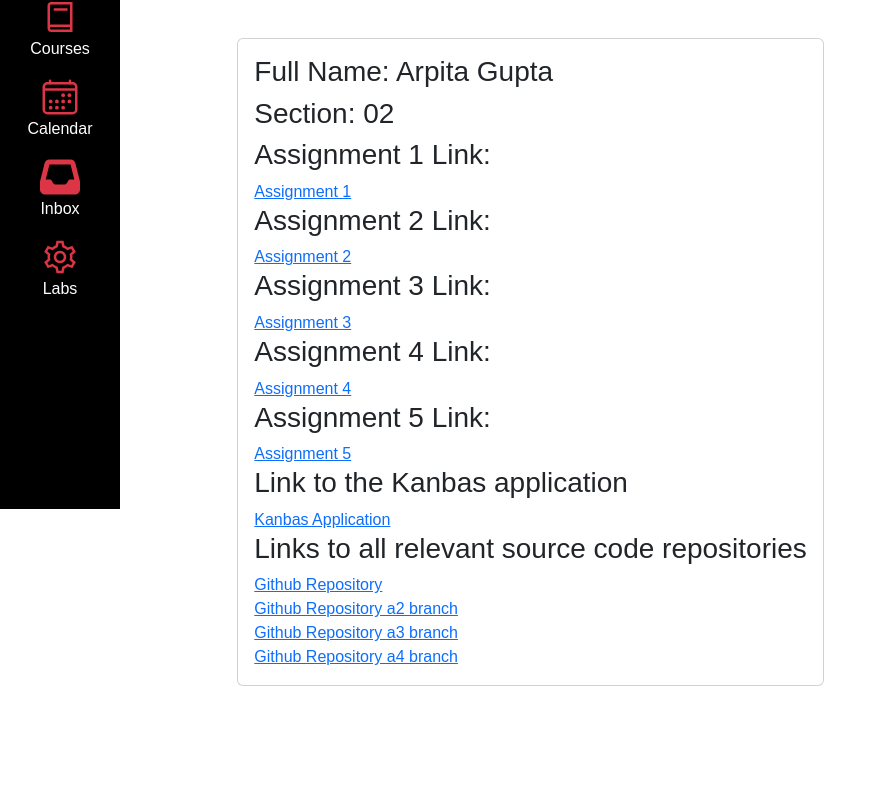
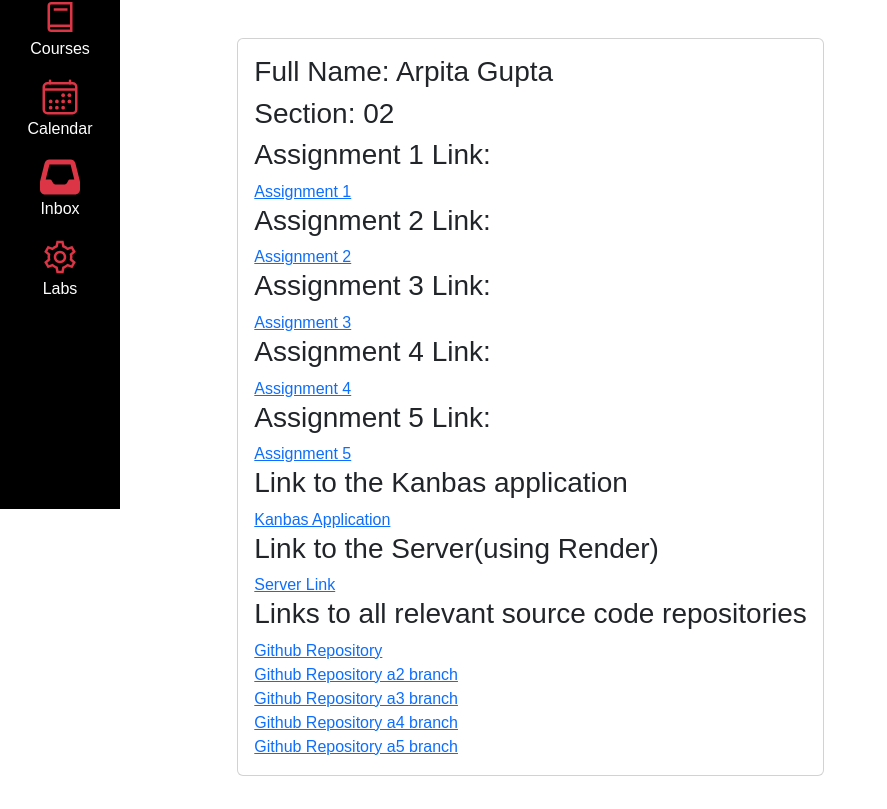
Before and after one commit to Arpita-Gupta1902/kanbas-react-web-app, a React (Create React App) app: page /#/Kanbas/Account/Signin in a window 1280 px wide. Shown: the part 291-1100 px from the top of the page, without its empty margins (0-887 px from the left). Before the commit the page ends 1010 px from the top, so only its background shows below. Built offline with nearby package versions, Linux system fonts and the light colour scheme; no server answers.

Commit message:
fix: changes

```diff
--- a/src/Kanbas/Account/Signin.tsx
+++ b/src/Kanbas/Account/Signin.tsx
@@ -44,6 +44,8 @@ export default function Signin() {
       <a id="wd-assng-link" href="https://northeastern.instructure.com/courses/192548/assignments/2423283">Assignment 5</a>
       <h3>Link to the Kanbas application</h3>
       <a id="wd-kanbas-link" href="https://celebrated-scone-b94a59.netlify.app/#/Kanbas/Account/Signin">Kanbas Application</a>
+      <h3>Link to the Server(using Render)</h3>
+      <a id="wd-kanbas-link" href="https://kanbas-node-server-app-knuk.onrender.com">Server Link</a>
       <h3>Links to all relevant source code repositories</h3>
       <a id="wd-github" href="https://github.com/Arpita-Gupta1902/kanbas-react-web-app">Github Repository</a>
       <br/>
@@ -52,6 +54,8 @@ export default function Signin() {
       <a id="wd-github" href="https://github.com/Arpita-Gupta1902/kanbas-react-web-app/tree/a3">Github Repository a3 branch</a>
       <br/>
       <a id="wd-github" href="https://github.com/Arpita-Gupta1902/kanbas-react-web-app/tree/a4">Github Repository a4 branch</a>
+      <br/>
+      <a id="wd-github" href="https://github.com/Arpita-Gupta1902/kanbas-react-web-app/tree/a5">Github Repository a5 branch</a>
       </div>
       </div>
     </div>
```
